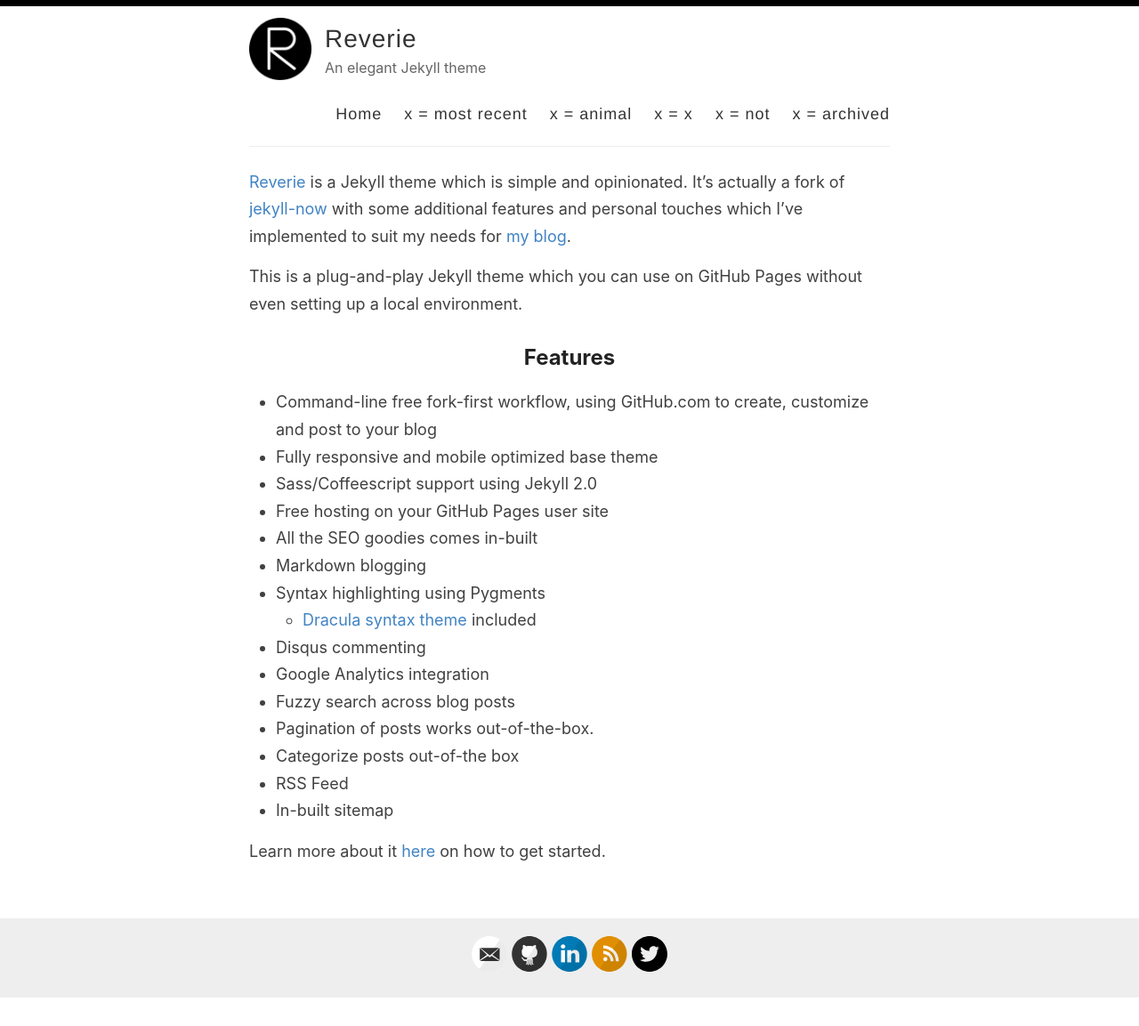
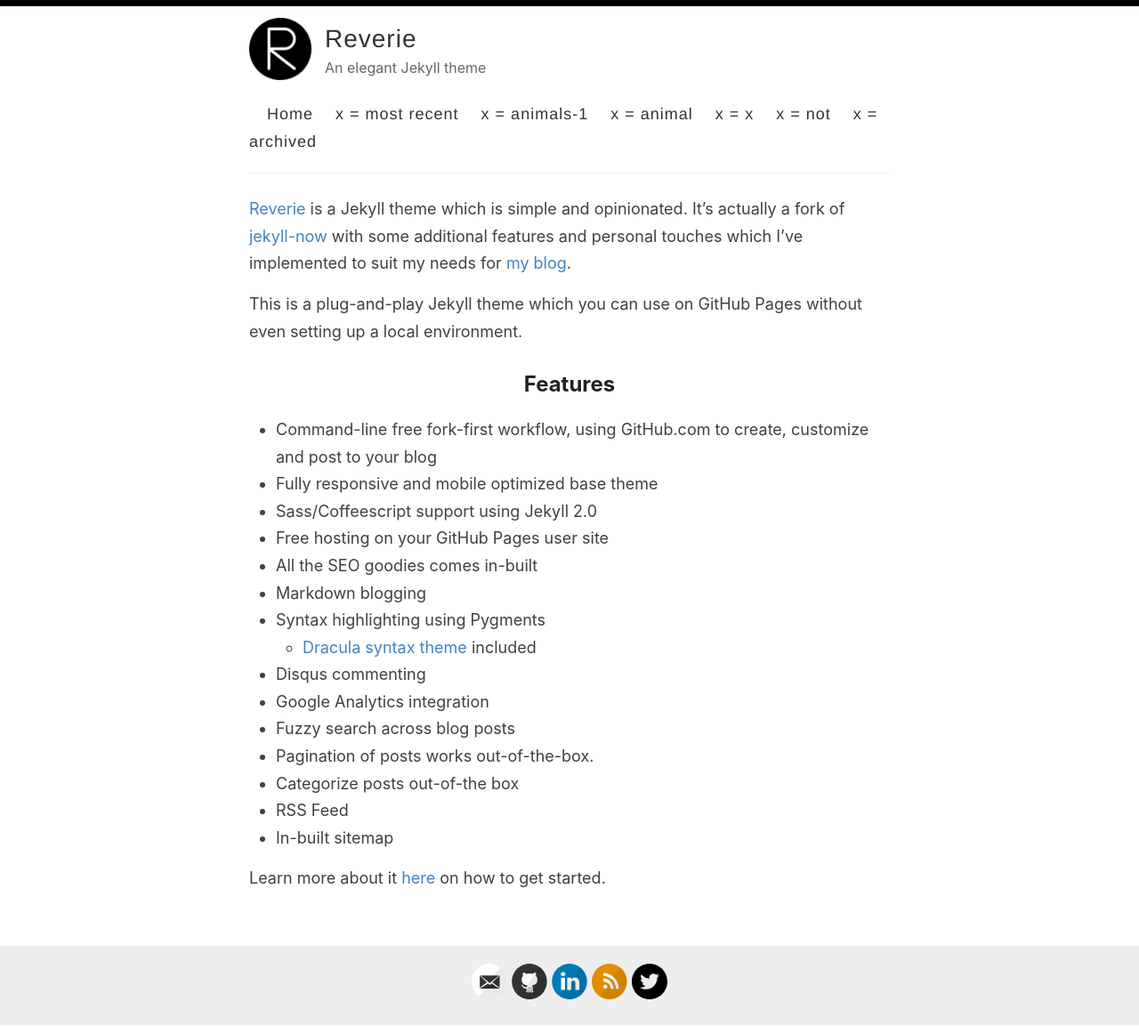
Before and after one commit to tylerxwords/tylerxwords.github.i, a Jekyll site: the page built from index.md, in a window 1280 px wide. Shown: the whole page at 89% size. Built offline with Jekyll 4.4.1, drawn with Linux system fonts in a browser that asks for light colours; before the commit the page ends 1122 px from its top, so only the background shows below that.

Commit message:
Update default.html

```diff
--- a/_layouts/default.html
+++ b/_layouts/default.html
@@ -30,6 +30,7 @@
             <nav>
               <a href="{{ site.baseurl }}/">Home</a>
               <a href="{{ site.baseurl }}/most-recent">x = most recent</a>
+              <a href="{{ site.baseurl }}/animals-1">x = animals-1</a>
               <a href="{{ site.baseurl }}/search">x = animal</a>
               <a href="{{ site.baseurl }}/about">x = x</a>
               <a href="{{ site.baseurl }}/music">x = not</a>
```
